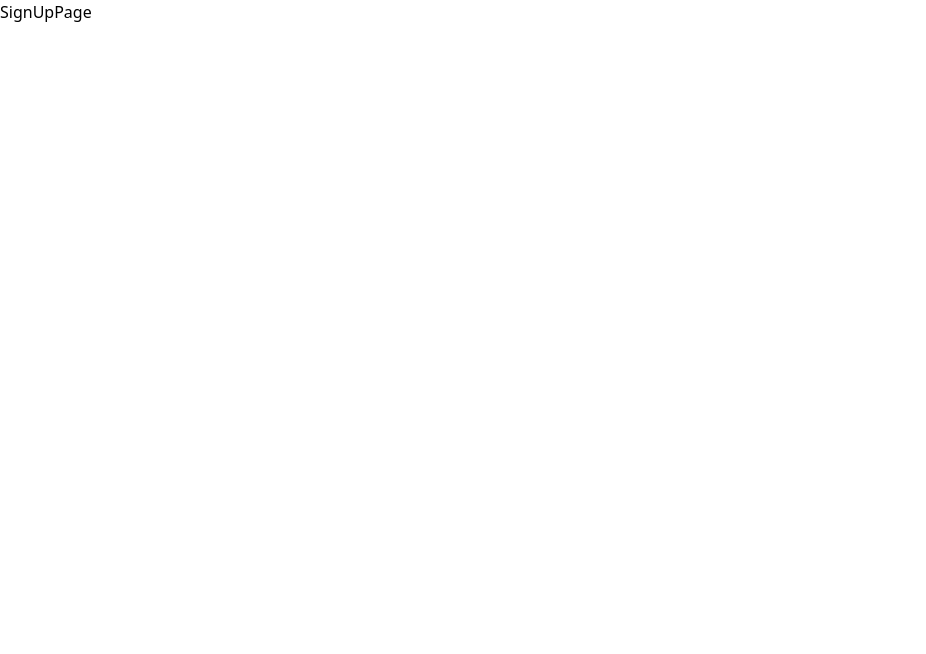
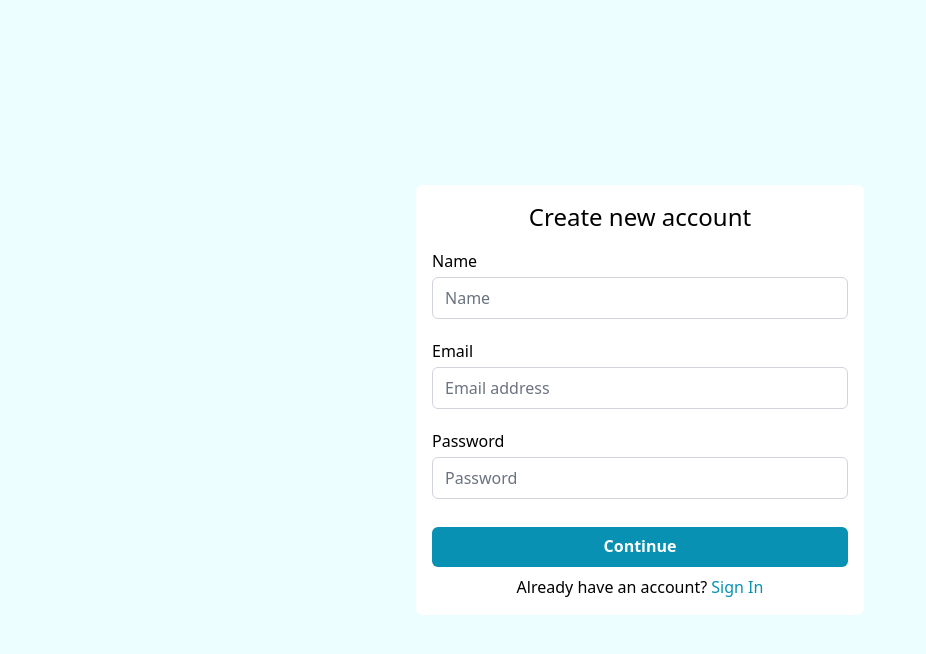
Before and after one commit to caclm10/simpletodo-app, a React (Vite) app: page /sign-up in a window 1280 px wide. Shown: the top 654 px of the page, without its empty margins (0-926 px from the left). Built offline with nearby package versions, Linux system fonts and the light colour scheme.

Commit message:
setup auth ui

```diff
--- /dev/null
+++ b/src/components/auth/AuthSubmitButton.jsx
@@ -0,0 +1,11 @@
+import Button from "../common/Button"
+
+const AuthSubmitButton = () => {
+    return (
+        <div className="grid mt-7">
+            <Button type="submit">Continue</Button>
+        </div>
+    )
+}
+
+export default AuthSubmitButton
--- /dev/null
+++ b/src/components/auth/AuthSwitchLink.jsx
@@ -0,0 +1,11 @@
+import { Link } from "react-router-dom"
+
+const AuthSwitchLink = ({ text, label, to }) => {
+    return (
+        <p className="text-center mt-2">
+            {text} <Link to={to} className="text-cyan-600">{label}</Link>
+        </p>
+    )
+}
+
+export default AuthSwitchLink
--- /dev/null
+++ b/src/components/auth/AuthTitle.jsx
@@ -0,0 +1,5 @@
+const AuthTitle = ({ text = "" }) => {
+    return <h1 className="text-center text-2xl font-medium mb-4">{text}</h1>
+}
+
+export default AuthTitle
--- a/src/layouts/AuthLayout.jsx
+++ b/src/layouts/AuthLayout.jsx
@@ -2,9 +2,11 @@ import { Outlet } from "react-router-dom"
 
 const AuthLayout = () => {
     return (
-        <>
-            <Outlet />
-        </>
+        <div className="min-h-screen bg-cyan-50 flex items-center justify-center px-4">
+            <div className="bg-white rounded-md p-4 w-full max-w-md">
+                <Outlet />
+            </div>
+        </div>
     )
 }
 
--- a/src/pages/SignInPage.jsx
+++ b/src/pages/SignInPage.jsx
@@ -1,6 +1,26 @@
+import AuthSubmitButton from "@/components/auth/AuthSubmitButton"
+import AuthSwitchLink from "@/components/auth/AuthSwitchLink"
+import AuthTitle from "@/components/auth/AuthTitle"
+import Input from "@/components/common/Input"
+
 const SignInPage = () => {
     return (
-        <div>SignInPage</div>
+        <>
+            <AuthTitle text="Welcome back" />
+
+            <form>
+                <Input name="email" label="Email" placeholder="Email address" />
+                <Input type="password" name="password" label="Password" placeholder="Password" />
+
+                <AuthSubmitButton />
+            </form>
+
+            <AuthSwitchLink
+                to="/sign-up"
+                text="Don't have an account?"
+                label="Sign Up"
+            />
+        </>
     )
 }
 
--- a/src/pages/SignUpPage.jsx
+++ b/src/pages/SignUpPage.jsx
@@ -1,6 +1,27 @@
+import AuthSubmitButton from "@/components/auth/AuthSubmitButton"
+import AuthSwitchLink from "@/components/auth/AuthSwitchLink"
+import AuthTitle from "@/components/auth/AuthTitle"
+import Input from "@/components/common/Input"
+
 const SignUpPage = () => {
     return (
-        <div>SignUpPage</div>
+        <>
+            <AuthTitle text="Create new account" />
+
+            <form>
+                <Input name="name" label="Name" placeholder="Name" />
+                <Input name="email" label="Email" placeholder="Email address" />
+                <Input type="password" name="password" label="Password" placeholder="Password" />
+
+                <AuthSubmitButton />
+            </form>
+
+            <AuthSwitchLink
+                to="/sign-in"
+                text="Already have an account?"
+                label="Sign In"
+            />
+        </>
     )
 }
 
```
